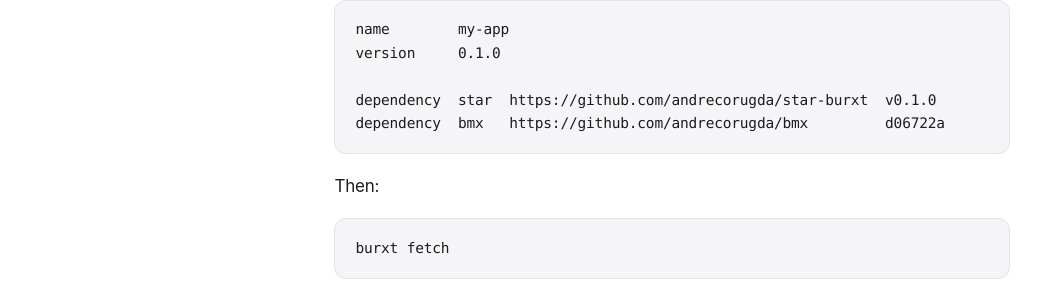
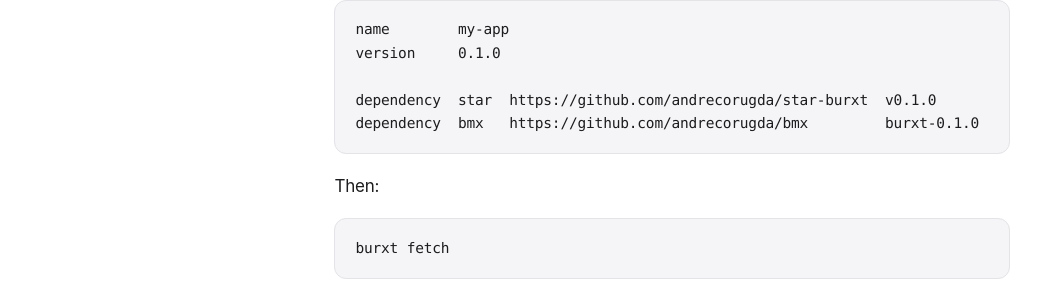
Before and after one commit to andrecorugda/star-burxt, a Jekyll site: the page built from docs/install.md, in a window 1280 px wide and 900 px high, scrolled down 577 px. Shown: the part 239-539 px from the top of the window, without its empty margins (0-1049 px from the left). Built offline with Jekyll 4.4.1, drawn with Linux system fonts in a browser that asks for light colours.

Commit message:
A tag rather than a commit, now that one stands behind a green run
`dependency bmx … d06722a` becomes `… burxt-0.1.0`.

The commit pin was right while it lasted: BMX's Burxt implementation could
not be checked against any released compiler — `std/` is unreleased — so
there was no green run behind a version number, and minting one would have
named something nothing had verified. That is the same argument `burxt.lock`
makes one level down, and it is why the pin was a commit rather than a
guess.

The run exists now: 56/56 conformance, 56/56 agreement with the reference
implementation, level 2 in CI, checked on the tag's own HEAD rather than on
an earlier green run.

**AND A PACKAGE PINNING ANOTHER PACKAGE'S UNTAGGED HEAD IS THE THING THIS
PROJECT NOW ARGUES AGAINST ONE LEVEL UP.** Under Andre's split each
repository owns its own versioning, and a dependency on a bare commit says
"whatever that session had at the time" — which is exactly what pinning a
branch means, one commit at a time.

THE TAG IS NAMED `burxt-0.1.0`, NOT `v0.2.0`, and it is worth knowing why
rather than reading it as a typo. BMX's repository holds a format at 0.2 and
an implementation of it. One number for both invites them to be read off
each other, and BMX's own `VERSIONING.md` exists to prevent exactly that
conflation — it already says adding an AST variant is a minor for the FORMAT
and a major for any package exposing the AST, a rule a shared tag would make
unfollowable on the first day it mattered. So a tag names an implementation
release and says which implementation, leaving `js-…` free.

The install page says so too, because a reader who sees `burxt-0.1.0` beside
a format documented as 0.2 will otherwise assume one of the two is stale.

    burxt fetch     fetched bmx burxt-0.1.0  c175f2b169ec
    test.py         15 guarantees, accepting case first — all hold
    verify-docs.py  39 examples generate, 7 refused as their page promises
    check.py        12 pages

Co-Authored-By: Claude Opus 5 (1M context) <noreply@anthropic.com>
Claude-Session: https://claude.ai/code/session_011HGoXLJpq44REsdphok1fU

````diff
--- a/docs/install.md
+++ b/docs/install.md
@@ -34,7 +34,7 @@ name        my-app
 version     0.1.0
 
 dependency  star  https://github.com/andrecorugda/star-burxt  v0.1.0
-dependency  bmx   https://github.com/andrecorugda/bmx         d06722a
+dependency  bmx   https://github.com/andrecorugda/bmx         burxt-0.1.0
 ```
 
 Then:
````
Also changed, not shown: README.md, 2 other files.
